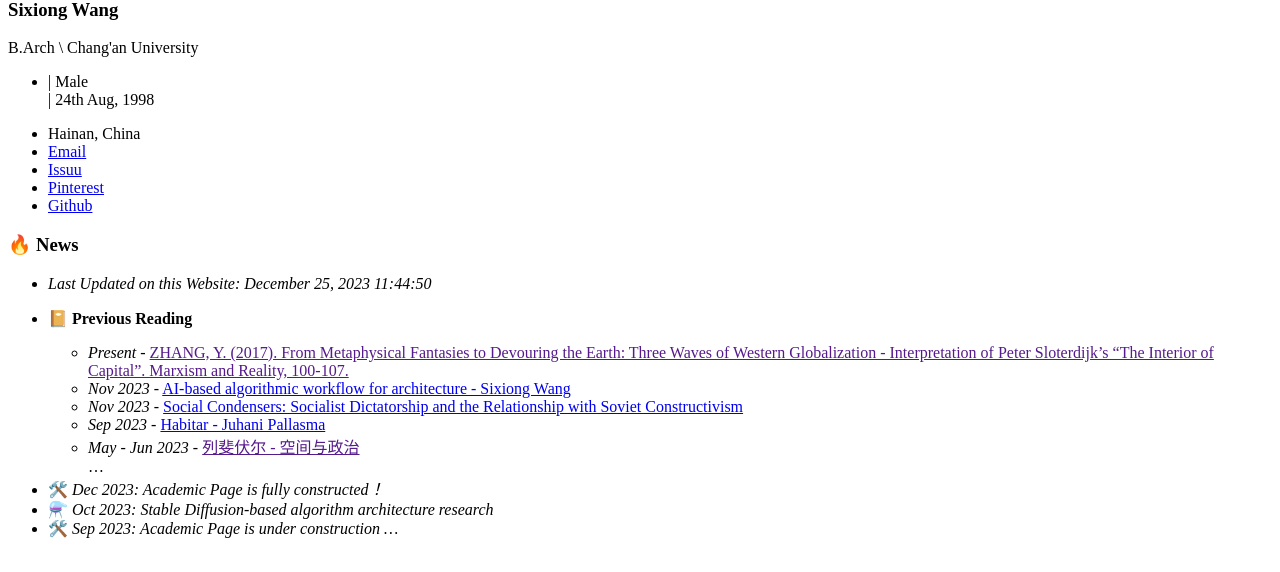
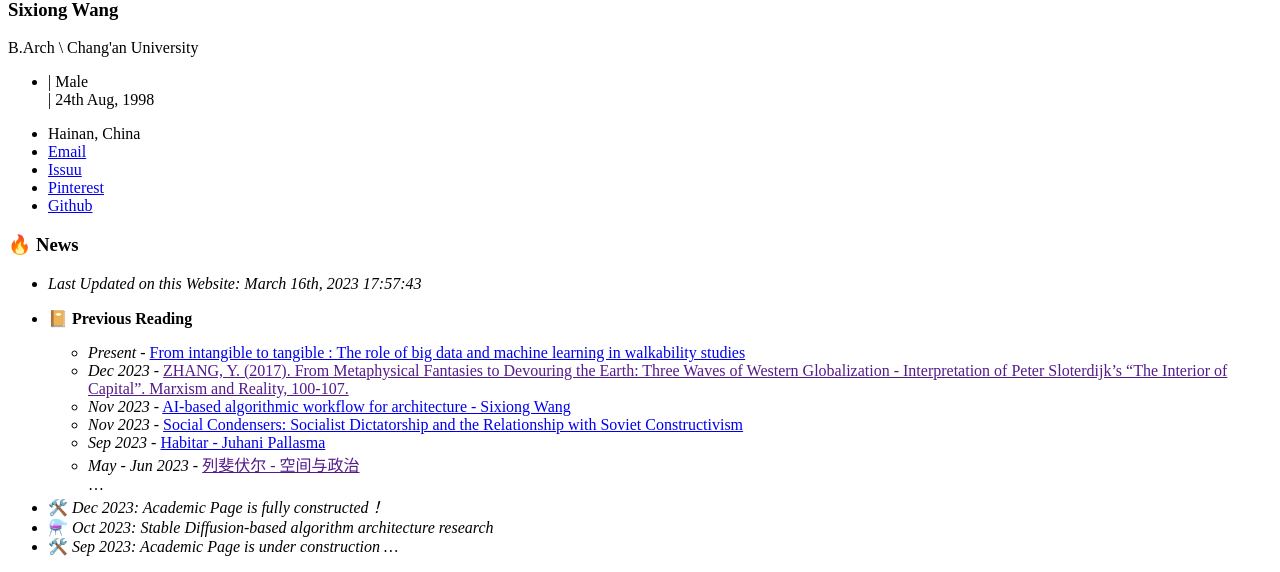
Before and after one commit to sixiong-wang/academic-page, a Jekyll site: the page built from _pages/includes/news.md, in a window 1280 px wide. Shown: the part 526-1098 px from the top of the page. Built offline with Jekyll 4.4.1, drawn with Linux system fonts in a browser that asks for light colours; our own code applies the rules of GitHub Pages for plain Markdown files; comment, search, counter and statistics services are not loaded.

Commit message:
更新阅读书目

```diff
--- a/_pages/includes/news.md
+++ b/_pages/includes/news.md
@@ -1,10 +1,11 @@
 # 🔥 News
 
-- *Last Updated on this Website: December 25, 2023 11:44:50*
+- *Last Updated on this Website: March 16th, 2023 17:57:43*
 
 * 📔 **Previous Reading**
 
-    * *Present* - [ZHANG, Y. (2017). From Metaphysical Fantasies to Devouring the Earth: Three Waves of Western Globalization - Interpretation of Peter Sloterdijk's "The Interior of Capital". Marxism and Reality, 100-107.]()
+    * *Present* - [From intangible to tangible : The role of big data and machine learning in walkability studies](https://research.aalto.fi/en/publications/from-intangible-to-tangible-the-role-of-big-data-and-machine-lear)
+    * *Dec 2023* - [ZHANG, Y. (2017). From Metaphysical Fantasies to Devouring the Earth: Three Waves of Western Globalization - Interpretation of Peter Sloterdijk's "The Interior of Capital". Marxism and Reality, 100-107.]()
     * *Nov 2023* - [AI-based algorithmic workflow for architecture - Sixiong Wang](https://zwj5uynwea3.feishu.cn/docx/JMfOdyG2xoNlREx4FPncLXtDnXb)
     * *Nov 2023* - [Social Condensers: Socialist Dictatorship and the Relationship with Soviet Constructivism](https://academic-accelerator.com/encyclopedia/zh-cn/social-condenser)
     * *Sep 2023* - [Habitar - Juhani Pallasma](https://vdoc.pub/documents/habitar-5jv52ose5d60)
```
